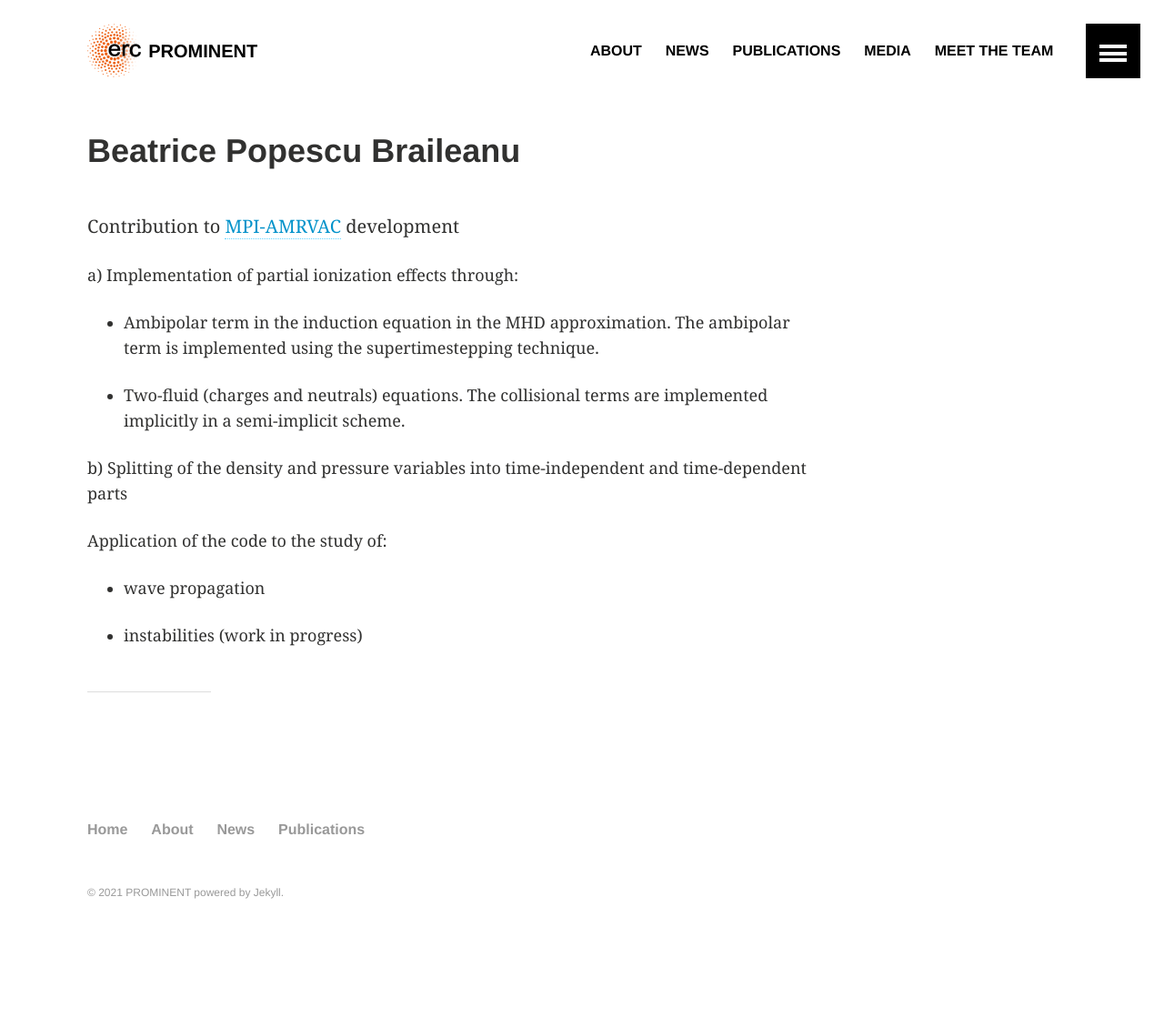
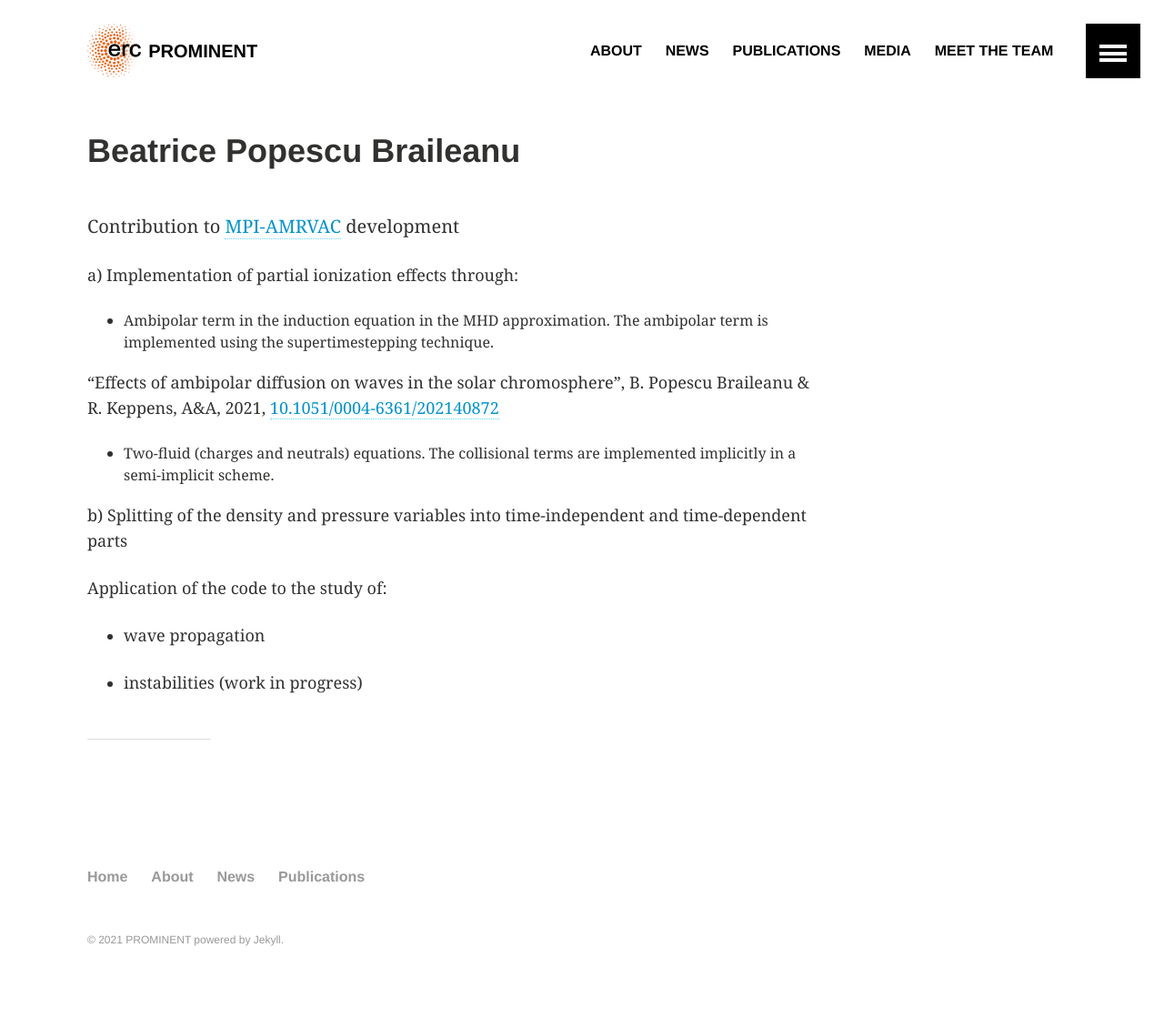
Before and after one commit to erc-prominent/erc-prominent.github.io, a Jekyll site: the page built from team/beatricebraileanu.md, in a window 1280 px wide. Shown: the whole page at 91% size. Built offline with Jekyll 4.4.1, drawn with Linux system fonts in a browser that asks for light colours; before the commit the page ends 1067 px from its top, so only the background shows below that.

Commit message:
added paper ambi

```diff
--- a/team/beatricebraileanu.md
+++ b/team/beatricebraileanu.md
@@ -9,6 +9,11 @@ Contribution to  [MPI-AMRVAC](http://amrvac.org) development
 a) Implementation  of partial ionization effects through:
 
 - Ambipolar term in the induction equation in the MHD approximation. The ambipolar term is implemented using the supertimestepping technique.
+<br/>
+
+"Effects of ambipolar diffusion on waves in the solar chromosphere",
+   B. Popescu Braileanu & R. Keppens, A&A, 2021,
+[10.1051/0004-6361/202140872](https://doi.org/10.1051/0004-6361/202140872)
 
 - Two-fluid (charges and neutrals) equations. The collisional terms are implemented implicitly in a semi-implicit scheme.
 
```
